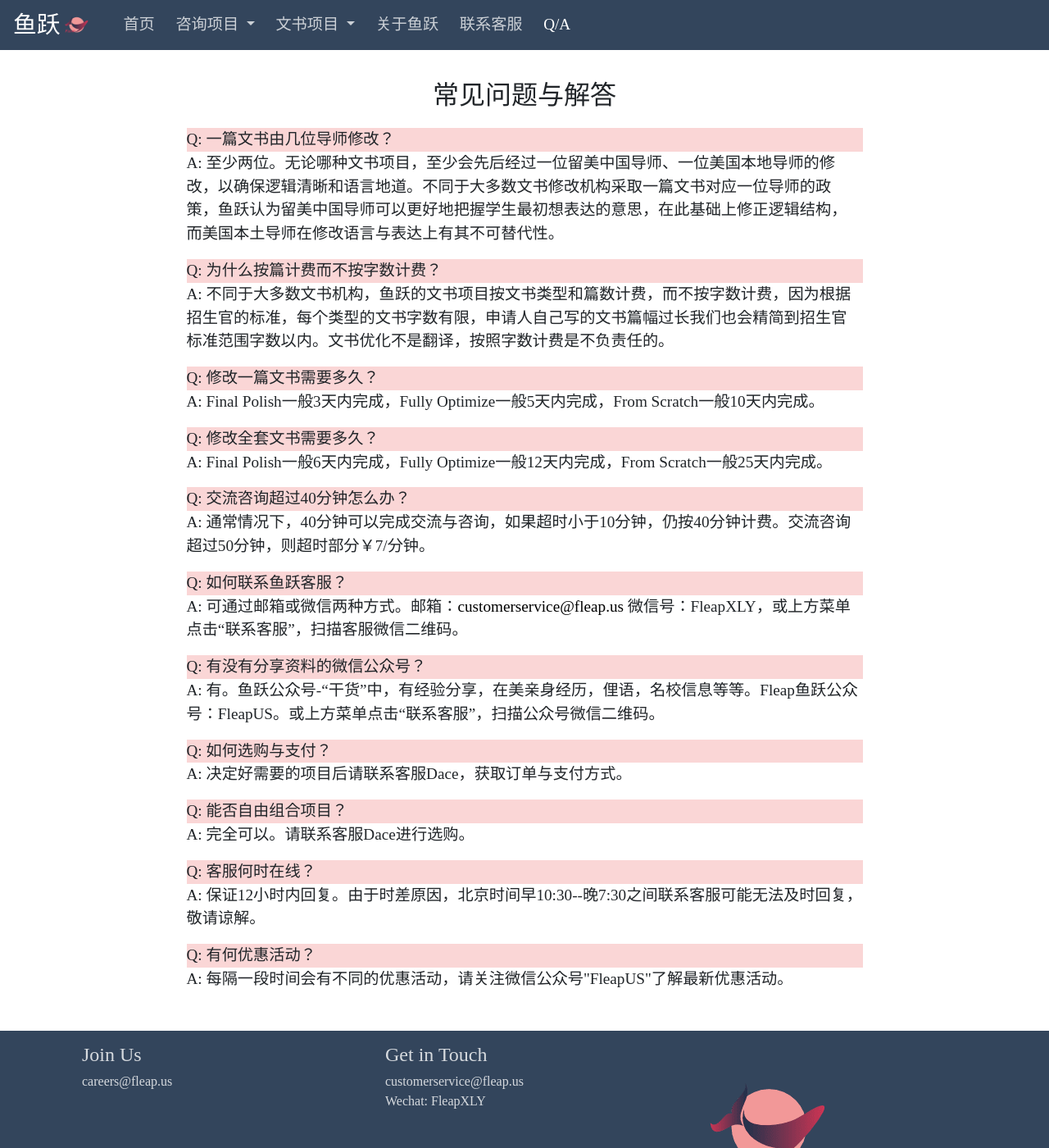
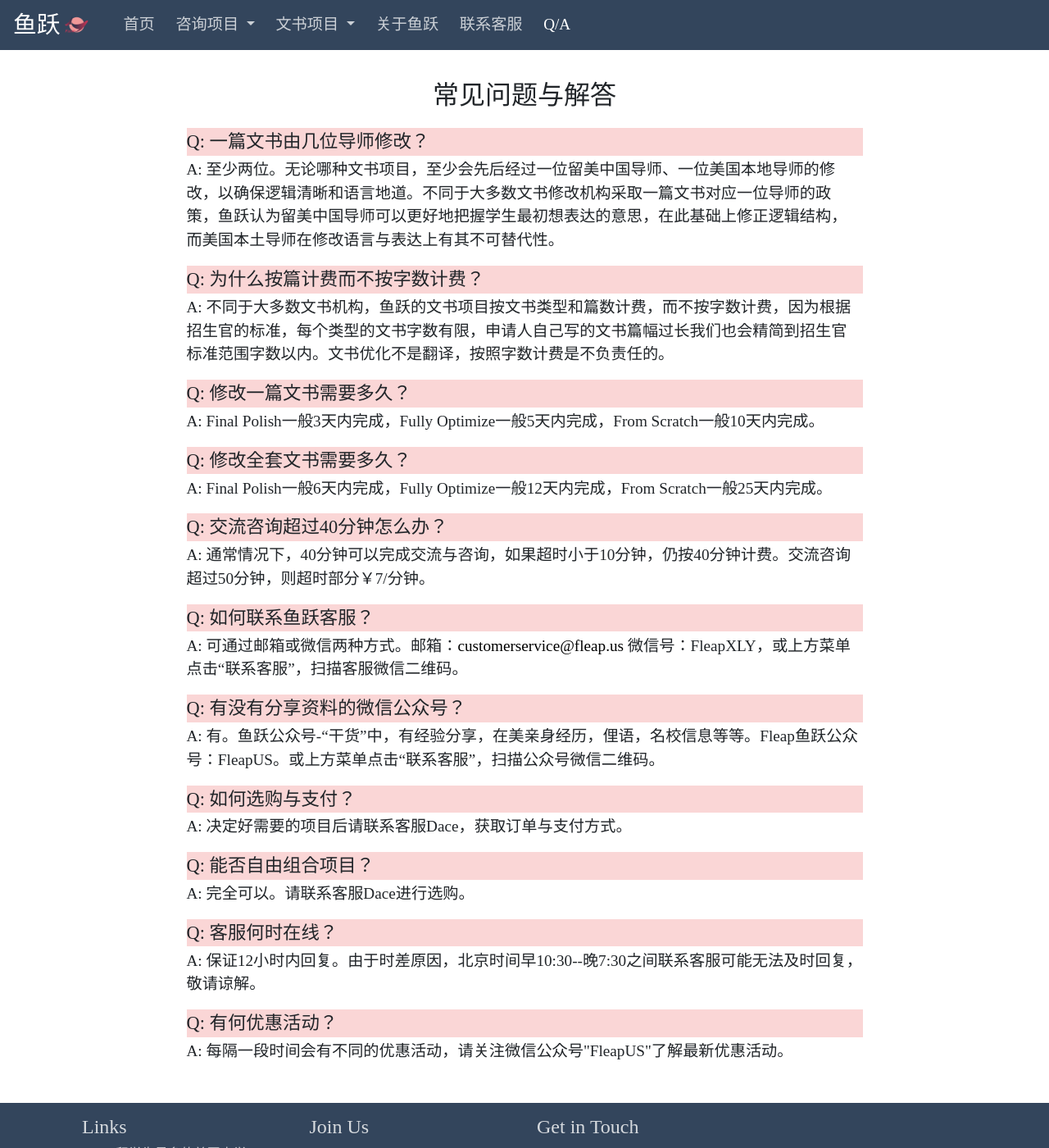
Before and after one commit to yyguoji/yyguoji.github.io, a Jekyll site: the page built from qa.html, in a window 1280 px wide and 1400 px high. Shown: the whole window at 82% size. Built offline with Jekyll 4.4.1, drawn with Linux system fonts in a browser that asks for light colours; nearby versions of some CDN libraries; some web fonts are replaced.

Commit message:
update qa

```diff
--- a/_layouts/default.html
+++ b/_layouts/default.html
@@ -74,16 +74,20 @@
     </div>
     <footer class="bg-blue">
         <div class="container row footer-content">
-            <div class="col-md-4">
+            <div class="col-md-3">
+                <h4>Links</h4>
+                <a href="https://mp.weixin.qq.com/s/YKjQXc3hh4j3yPQOUp_jxg"><p>Top15留学生最多的美国大学</p></a>
+            </div>
+            <div class="col-md-3">
                 <h4>Join Us</h4>
                 <a href="mailto:careers@fleap.us">careers@fleap.us</a>
             </div>
-            <div class="col-md-4">
+            <div class="col-md-3">
                 <h4>Get in Touch</h4>
                 <a href="mailto:customerservice@fleap.us">{{site.email}}</a>
                 <p>Wechat: FleapXLY</p>
             </div>
-            <div class="col-md-4">
+            <div class="col-md-3">
                 <img src="../images/logoRed.png">
             </div>
         </div>
--- a/styles/custom.css
+++ b/styles/custom.css
@@ -259,6 +259,8 @@
 }
 .qa-q {
     background-color: rgba(242,152,152,.4);
+    font-size: 1.4rem;
+    margin-bottom: .2rem;
 }
 
 
```
